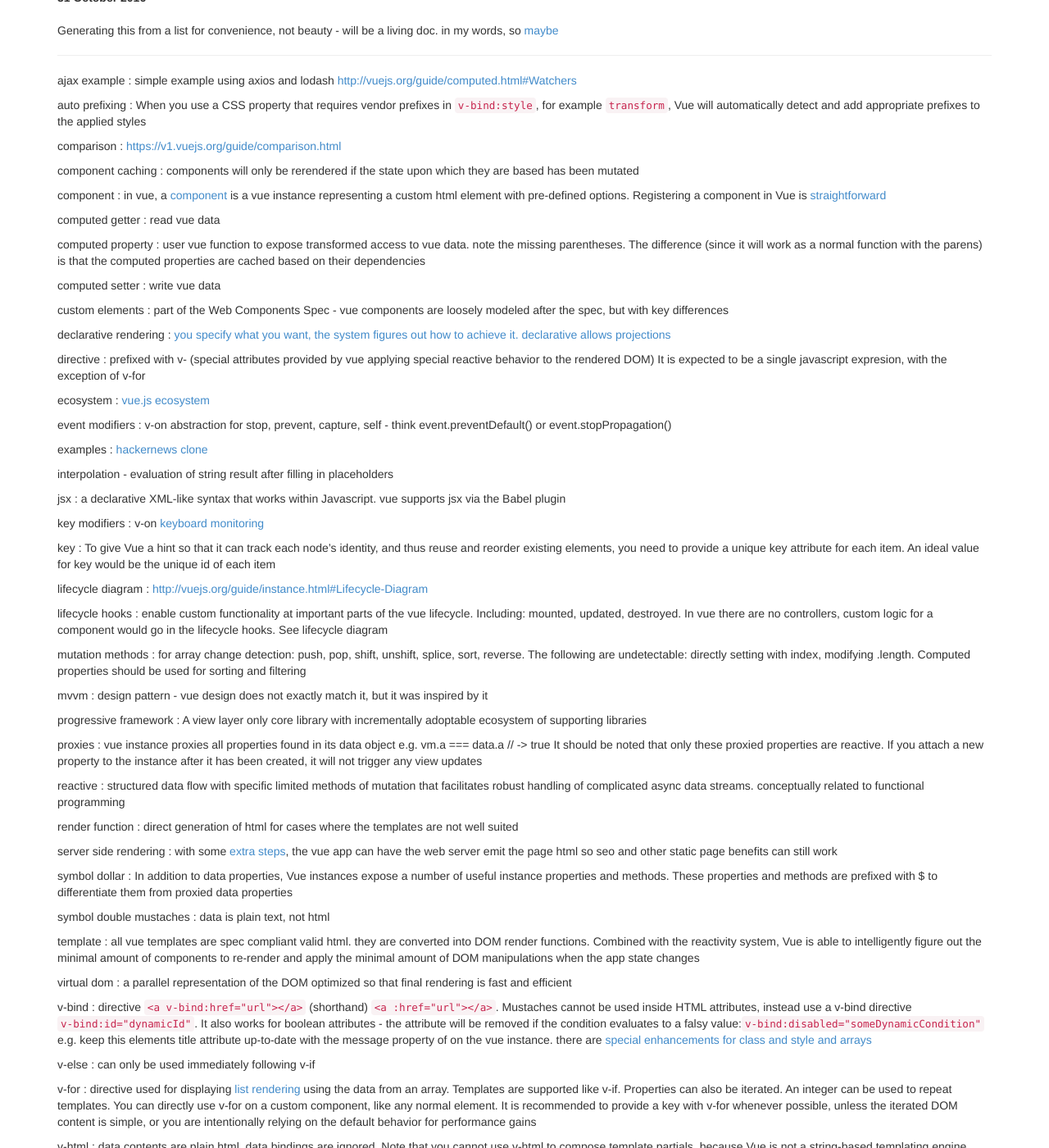
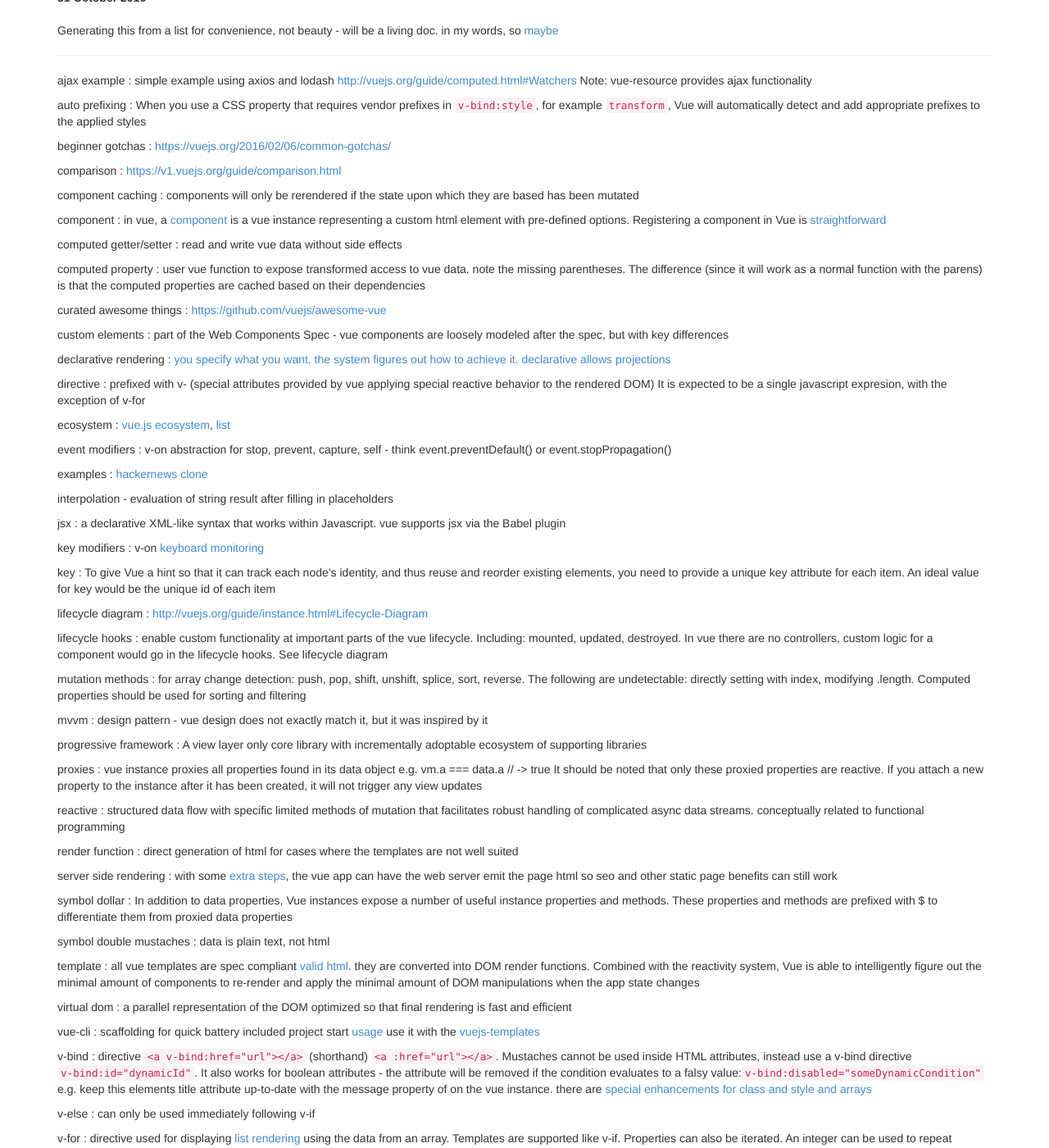
Before and after one commit to faizanvahevaria/chrisamow.github.io, a Jekyll site: the page built from _posts/2016-10-31-quickie-vue-glossary.md, in a window 1280 px wide and 1400 px high, scrolled down 205 px. Shown: the whole window at 82% size. Built offline with Jekyll 4.4.1, drawn with Linux system fonts in a browser that asks for light colours; nearby versions of some CDN libraries; comment, search, counter and statistics services are not loaded.

Commit message:
couple more posts

````diff
--- a/_posts/2016-10-31-quickie-vue-glossary.md
+++ b/_posts/2016-10-31-quickie-vue-glossary.md
@@ -9,11 +9,11 @@ Generating this from a list for convenience, not beauty - will be a living doc.
 
 ---
 
-
-
-ajax example : simple example using axios and lodash  <http://vuejs.org/guide/computed.html#Watchers>
+ajax example : simple example using axios and lodash  <http://vuejs.org/guide/computed.html#Watchers>   Note: vue-resource provides ajax functionality
 
 auto prefixing : When you use a CSS property that requires vendor prefixes in ```v-bind:style```, for example ```transform```, Vue will automatically detect and add appropriate prefixes to the applied styles
+
+beginner gotchas : <https://vuejs.org/2016/02/06/common-gotchas/>
 
 comparison : <https://v1.vuejs.org/guide/comparison.html>
 
@@ -21,11 +21,11 @@ component caching : components will only be rerendered if the state upon which t
 
 component : in vue, a [component](http://vuejs.org/guide/components.html) is a vue instance representing a custom html element with pre-defined options.  Registering a component in Vue is [straightforward](http://vuejs.org/guide/index.html#Composing-with-Components)
 
-computed getter : read vue data
+computed getter/setter : read and write vue data without side effects
 
 computed property : user vue function to expose transformed access to vue data.  note the missing parentheses.  The difference (since it will work as a normal function with the parens) is that the computed properties are cached based on their dependencies
 
-computed setter : write vue data
+curated awesome things : <https://github.com/vuejs/awesome-vue>
 
 custom elements : part of the Web Components Spec - vue components are loosely modeled after the spec, but with key differences
 
@@ -33,7 +33,7 @@ declarative rendering : [you specify what you want, the system figures out how t
 
 directive : prefixed with v- (special attributes provided by vue applying special reactive behavior to the rendered DOM)  It is expected to be a single javascript expresion, with the exception of v-for
 
-ecosystem : [vue.js ecosystem](https://v1.vuejs.org/guide/application.html)
+ecosystem : [vue.js ecosystem](https://v1.vuejs.org/guide/application.html),  [list](https://github.com/vuejs/awesome-vue#user-content-development-tools)
 
 event modifiers : v-on abstraction for stop, prevent, capture, self - think event.preventDefault() or event.stopPropagation()
 
@@ -69,9 +69,11 @@ symbol dollar : In addition to data properties, Vue instances expose a number of
 
 symbol double mustaches : data is plain text, not html
 
-template : all vue templates are spec compliant valid html. they are converted into DOM render functions. Combined with the reactivity system, Vue is able to intelligently figure out the minimal amount of components to re-render and apply the minimal amount of DOM manipulations when the app state changes
+template : all vue templates are spec compliant [valid html](https://developer.mozilla.org/en-US/docs/Web/HTML/Element/template). they are converted into DOM render functions. Combined with the reactivity system, Vue is able to intelligently figure out the minimal amount of components to re-render and apply the minimal amount of DOM manipulations when the app state changes
 
 virtual dom : a parallel representation of the DOM optimized so that final rendering is fast and efficient
+
+vue-cli : scaffolding for quick battery included project start [usage](https://vuejs.org/2015/12/28/vue-cli/)  use it with the [vuejs-templates](https://github.com/vuejs-templates)
 
 v-bind : directive ```<a v-bind:href="url"></a>``` (shorthand) ```<a :href="url"></a>```.  Mustaches cannot be used inside HTML attributes, instead use a v-bind directive  ```v-bind:id="dynamicId"```.  It also works for boolean attributes - the attribute will be removed if the condition evaluates to a falsy value:```v-bind:disabled="someDynamicCondition"```   e.g. keep this elements title attribute up-to-date with the message property of on the vue instance.  there are [special enhancements for class and style and arrays](http://vuejs.org/guide/class-and-style.html)
 
@@ -97,8 +99,4 @@ weex : "react native for vue" - [cross platform framework](http://alibaba.github
 
 zero config time travel : the chrome vue extension supports [time travel](https://onsen.io/blog/content/images/2016/Jun/react_redux_devtools_time_travel.gif) as is.  It lets you replay actions/mutations and export them for developer collaboration
 
-
-
-
-
-<!--  easiest way to use this for each definition, add at the top a (possibly long) single line entry with md embedded.  For double spaced results, "sort -V -t":" vue-glossary.md | sed G > text.md"  Unfinished terms can be found looking for ":  "    -->
+<!--  easiest way to use this for each definition, add at the top a (possibly long) single line entry with md embedded.  For double spaced results, (sort, remove blank lines, double space) sort -V -f -t":" unsorted-vue-glossary.md | awk 'NF' | sed G > vue-glossary-sorted.md; grip vue-glossary-sorted.md    Unfinished terms can be found looking for ":  "    -->
````
Also changed, not shown: _posts/2016-11-02-js-dev-tools-these-days.md (added, +35 -0 lines), 1 other file.
